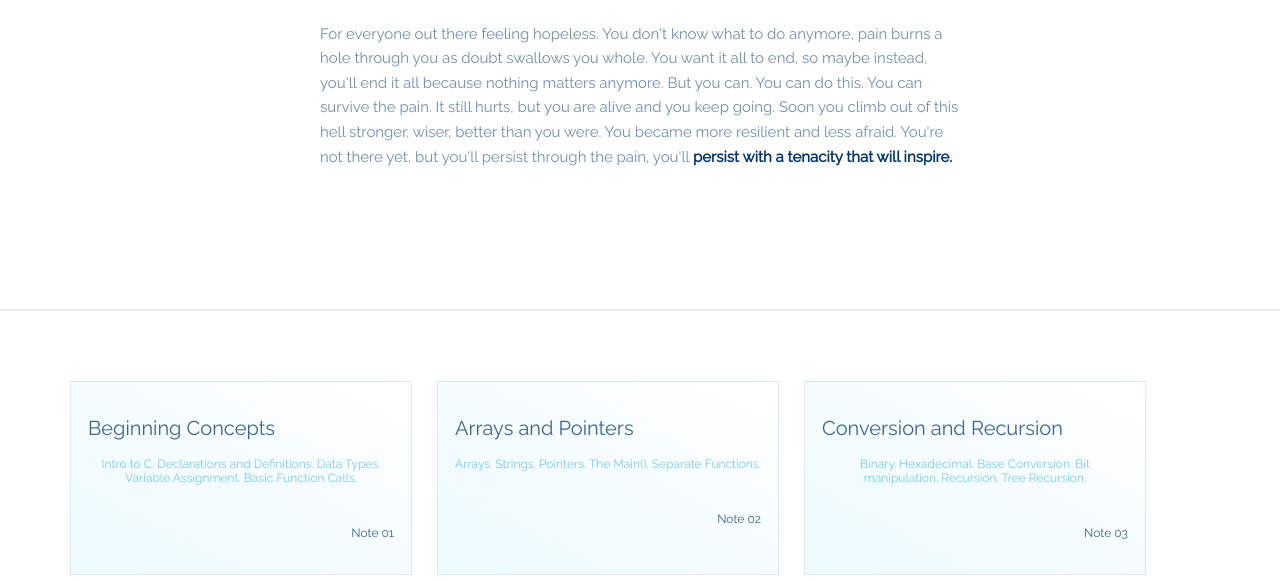
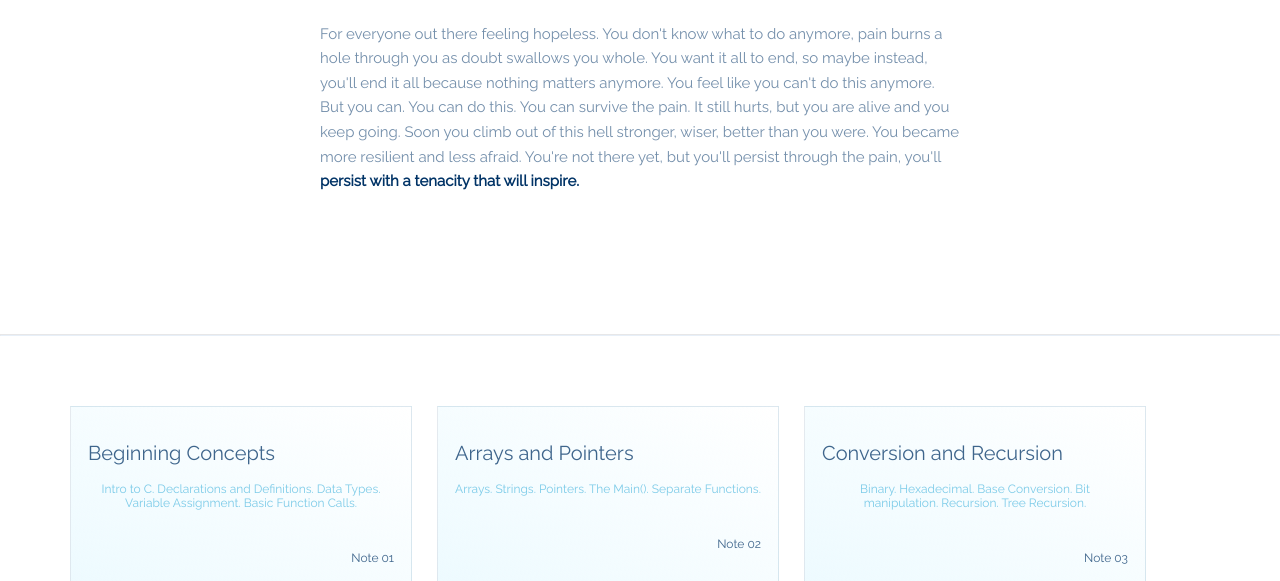
Before and after one commit to gddh/gddh.github.io, a plain HTML site: page index.html in a window 1280 px wide. Shown: the part 219-800 px from the top of the page. Drawn offline with nearby package versions, Linux system fonts and the light colour scheme.

Commit message:
fixed fade in time

```diff
--- a/css/style.css
+++ b/css/style.css
@@ -67,7 +67,7 @@ a {
 }
 
 p {
-    font-family: 'Raleway', sans-serif;
+  font-family: 'Raleway', sans-serif;
   font-weight: 300;
   color: rgba(0, 51, 102, 0.50);
   font-size: 15px;
@@ -156,7 +156,7 @@ header a:hover {
 
 #head-hr{
     display: block;
-    width:30%;
+    width: 30%;
     margin-right: auto;
     margin-left: auto;
 }
--- a/index.html
+++ b/index.html
@@ -39,7 +39,7 @@
             <hr id="head-hr">
             <br>
                 <span>
-                    For everyone out there feeling hopeless. You don't know what to do anymore, pain burns a hole through you as doubt swallows you whole. You want it all to end, so maybe instead, you'll end it all because nothing matters anymore. But you can. You can do this. You can survive the pain. It still hurts, but you are alive and you keep going. Soon you climb out of this hell stronger, wiser, better than you were. You became more resilient and less afraid. You're not there yet, but you'll persist through the pain, you'll <strong> persist with a tenacity that will inspire. </strong>
+                    For everyone out there feeling hopeless. You don't know what to do anymore, pain burns a hole through you as doubt swallows you whole. You want it all to end, so maybe instead, you'll end it all because nothing matters anymore. You feel like you can't do this anymore. But you can. You can do this. You can survive the pain. It still hurts, but you are alive and you keep going. Soon you climb out of this hell stronger, wiser, better than you were. You became more resilient and less afraid. You're not there yet, but you'll persist through the pain, you'll <strong> persist with a tenacity that will inspire. </strong>
                 </span>
             </div>
 	</section>
--- a/menu.js
+++ b/menu.js
@@ -8,7 +8,8 @@ function myFunction() {
 }
 
 $(document).ready(function() {
-	$('body.hidden').fadeIn(500).removeClass('hidden')
+	$('body.hidden').fadeIn(750).removeClass('hidden')
+	// $('body.hidden').fadeIn(1000).removeClass('hidden')
 })
 
 var $root = $('html, body');
```
